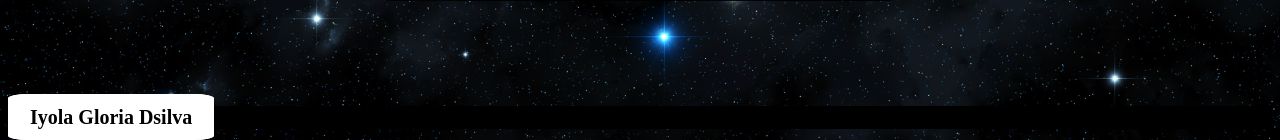
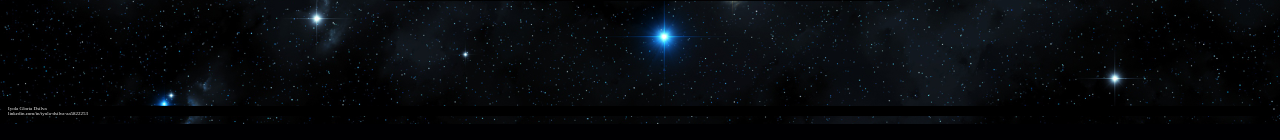
Before and after one commit to Iyola-Dsilva/Spectral-Classification-of-Stars, a Flask app: template templates/result.html in a window 1280 px wide. Shown: the part 1353-1493 px from the top of the page. Run offline with Flask 3, Linux system fonts and the light colour scheme; the template is opened without the code that fills it, so the values that code supplies are empty; parts of the project's set-up code (start-up, migrations or seed data) failed here and were passed over.

Commit message:
Update result.html

```diff
--- a/templates/result.html
+++ b/templates/result.html
@@ -81,9 +81,10 @@
             <img src="static\ch.jpg">
         </div>
         </center>
-        <footer>
-            <p>
-            <a href="linkedin.com/in/iyola-dsilva-aa5822253">Iyola Gloria Dsilva</a></p>
+       <footer>
+            <p>Iyola Gloria Dsilva
+            <br>
+            linkedin.com/in/iyola-dsilva-aa5822253</p>
         </footer>
     </body>
 </html>
```
